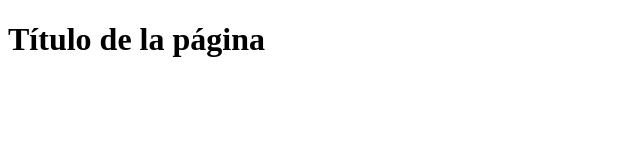
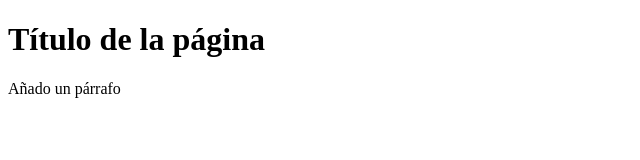
Before and after one commit to blbk/CursoGithub2_YPI, a plain HTML site: page index.html in a window 1280 px wide. Shown: the whole page, without its empty margins (0-640 px from the left). Drawn offline with Linux system fonts and the light colour scheme.

Commit message:
Modifico index.html

```diff
--- a/index.html
+++ b/index.html
@@ -7,5 +7,6 @@
 </head>
 <body>
     <h1>Título de la página</h1>
+    <p>Añado un párrafo</p>
 </body>
 </html>
```
